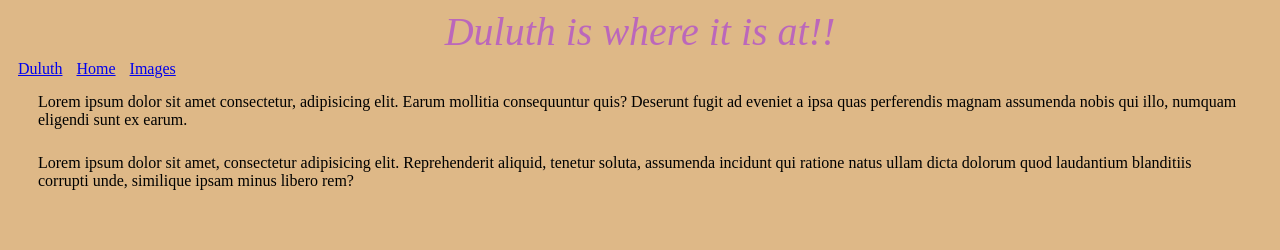
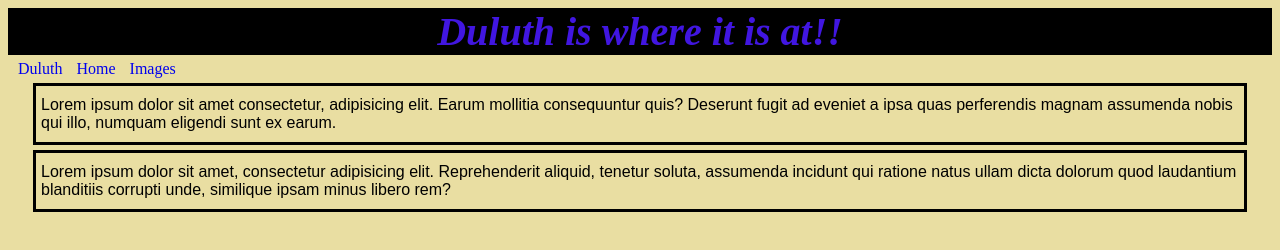
Before and after one commit to EliseCod3/simple-travel-site, a plain HTML site: page index.html in a window 1280 px wide. Drawn offline with Linux system fonts and the light colour scheme.

Commit message:
Added styles to header and paragraphs

```diff
--- a/css/stlye.css
+++ b/css/stlye.css
@@ -1,16 +1,23 @@
 
         body {
-            background-color: burlywood;
+            background-color: rgb(233, 222, 162);
         }
         header {
-            color: #bb67bb;
+            color: #4116e1;
+            background-color: #000;
             text-align: center;
             font-size: 40px;
             font-style: oblique;
             margin-bottom: 5px;
+            font-weight: bold;
         }
         a {
             margin-left: 10px;
+            text-decoration: none;
+        }
+        a:hover {
+            color: #4116e1;
+            text-decoration: underline;
         }
         table {
             margin: 35px auto 15px auto;
@@ -20,4 +27,7 @@
         p {
             margin: 5px 25px 5px 25px;
             padding: 10px 5px 10px 5px;
+            font-size: medium;
+            font-family: sans-serif;
+            border-style: solid;
         }
```
